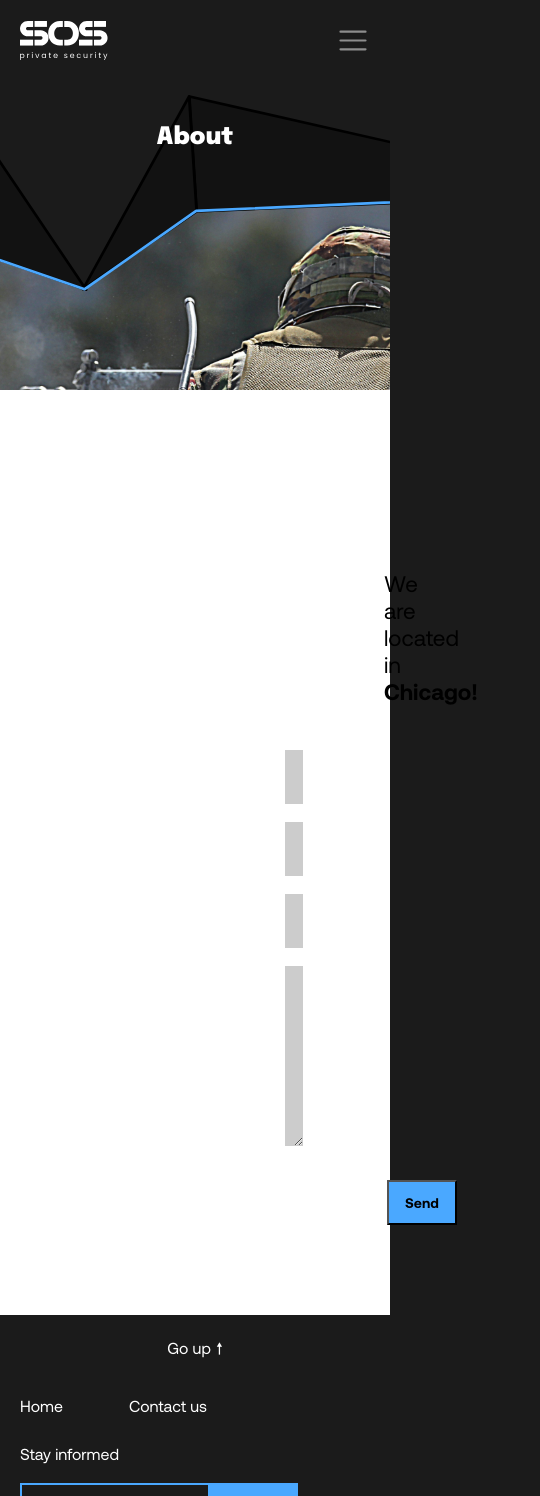
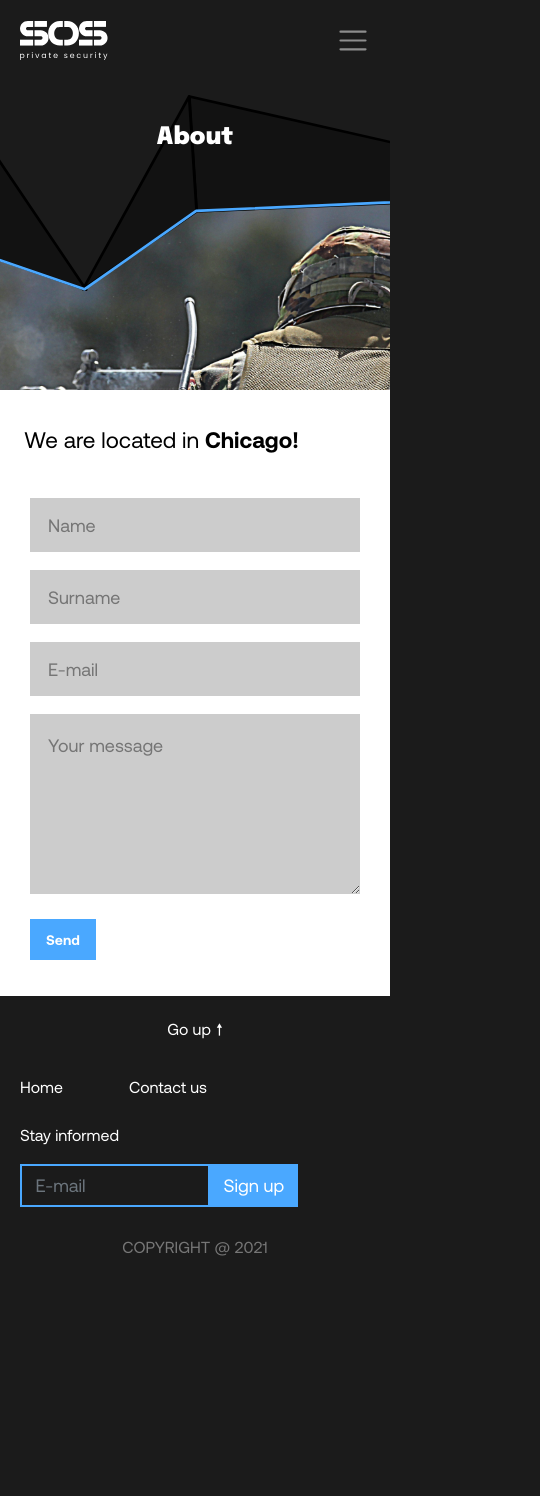
Before and after one commit to ricardopp1992/sos-next, a Next.js app: page /contact-us in a window 390 px wide. Shown: the top 1496 px of the page, 540 px wide, since content can reach past the window. After the commit the page ends 1311 px from the top, so only its background shows below. Built offline with nearby package versions, Linux system fonts and the light colour scheme.

Commit message:
responsive contact section

```diff
--- a/src/assets/styles/globals.scss
+++ b/src/assets/styles/globals.scss
@@ -84,6 +84,20 @@ h1, h2, h3, h4, h5, h6, p {
   border-radius: 1rem;
 }
 
+.blue_btn_contact {
+  padding: 11px 16px;
+  font-size: 14px;
+  font-weight: bold;
+  line-height: 19px;
+  background-color: #4AA8FF;
+  transition: 0.3s;
+}
+
+.blue_btn_contact:hover {
+  text-decoration: none;
+  background-color: #29649b;
+}
+
 ul {
   list-style: none;
 }
@@ -107,6 +121,9 @@ ul {
     font-size: 32px;
   }
   .blue_btn {
+    font-size: 16px;
+  }
+  .blue_btn_contact {
     font-size: 16px;
   }
 }
--- a/src/assets/styles/pages/_contact.module.scss
+++ b/src/assets/styles/pages/_contact.module.scss
@@ -1,12 +1,28 @@
+@import '../controls/theme-media-query.scss';
+
 .content_text {
-  padding-top: 10rem;
-  padding-left: 20.5rem;
-  text-align: left;
+
+    padding-top: 2rem;
+    text-align: left;
+
 
   .title{
     color: black;
     padding-bottom: 2rem;
     font-weight: unset;
+    padding-left: 0.5rem;
+
+    @include desktops-only {
+      padding-left: 5.5rem;
+    }
+
+    @include desktops {
+        padding-left: 6.5rem;
+    }
+
+    @include large-desktops {
+      padding-left: 8rem;
+    }
 
     .bold_text{
       font-weight: bold;
@@ -15,16 +31,24 @@
 }
 
 .input_content{
-  padding: 0 15rem 5rem 15rem;
-  text-align: center;
 
+  display: contents;
+
+  @include desktops {
+    padding: 0 15rem 5rem 15rem;
+    text-align: center;
+  }
 
   .input_style {
     border: unset;
     background-color: rgb(204, 204, 204);
     height: 3rem;
-    width: 80%;
+    width: 100%;
     padding-left: 1rem;
+
+    @include desktops {
+      width: 80%;
+    }
   }
 
 
@@ -33,16 +57,27 @@
     border: unset;
     background-color: rgb(204, 204, 204);
     height: 10rem;
-    width: 80%;
+    width: 100%;
     padding-top: 1rem;
     padding-left: 1rem;
+
+    @include desktops {
+      width: 80%;
+    }
+  }
+
+  .btn{
+    text-align: center;
+    padding-bottom: 2rem;
+
+    @include desktops {
+      padding-left: 8.2rem;
+    }
   }
 
   .btn_submit{
     color: white;
     border: unset;
     text-align: center;
-    padding-top: 1rem;
-    padding-left: 6.5rem;
   }
 }
--- a/src/components/Contact/Contact.jsx
+++ b/src/components/Contact/Contact.jsx
@@ -1,36 +1,49 @@
-import React from 'react'
+import React, { useState} from 'react'
 import { Container, Row, Col } from 'react-bootstrap';
 
 import styles from '../../assets/styles/pages/_contact.module.scss';
 
-const Contact = () =>{
+
+const Contact = () => {
+
+
+
+
   return(
-    <Container fluid className="bg-white">
-      <Row className={styles.content_text}>
-        <Col lg={12} >
+    <div className="bg-white">
+    <Container  >
+      <Row  className={styles.content_text}>
+        <Col sm={6} md={12} lg={12} >
           <h5 className={styles.title} >We are located in <span className={styles.bold_text}>Chicago!</span></h5>
         </Col>
         </Row>
         <Row className={styles.input_content}>
-        <Col lg={12} className="pt-2 pb-2">
-          <input className={styles.input_style} type="text" name="Name" placeholder="Name" />
+
+          <Col sm={12} md={12} lg={12} className="pt-2 pb-2">
+            <label htmlFor="name" />
+            <input className={styles.input_style} type="text" name="Name" placeholder="Name" required/>
           </Col>
-        <Col lg={12} className="pt-2 pb-2">
-          <input className={styles.input_style} type="text" name="Surname" placeholder="Surname"/>
+          <Col sm={12} md={12} lg={12} className="pt-2 pb-2">
+            <label htmlFor="surname" />
+            <input className={styles.input_style} type="text" name="Surname" placeholder="Surname" required/>
           </Col>
-        <Col lg={12} className="pt-2 pb-2">
-          <input className={styles.input_style} type="text" name="Email" placeholder="E-mail"/>
+          <Col sm={12} md={12} lg={12} className="pt-2 pb-2">
+            <label htmlFor="email" />
+            <input className={styles.input_style} type="email" name="Email" placeholder="E-mail" required/>
           </Col>
-        <Col lg={12} className="pt-2 pb-2">
-          <textarea className={styles.input_email}>
-            Your message
+          <Col sm={12} md={12} lg={12} className="pt-2 pb-2">
+            <label htmlFor="message" />
+            <textarea className={styles.input_email} name="message" placeholder="Your message" required>
+
             </textarea>
           </Col>
-        <Col lg={12} className={`${styles.btn_submit} d-flex text-align-center`}>
-          <button type="submit" className="blue_btn">Send</button>
+          <Col sm={12} md={12} lg={12} className={`${styles.btn} d-flex text-align-center pt-2`}>
+            <button type="submit" className={`${styles.btn_submit} blue_btn_contact`}>Send</button>
           </Col>
+
       </Row>
     </Container>
+    </div>
   )
 };
 
--- a/src/pages/api/hello.js
+++ b/src/pages/api/hello.js
@@ -1,5 +1,4 @@
-// Next.js API route support: https://nextjs.org/docs/api-routes/introduction
-
 export default (req, res) => {
-  res.status(200).json({ name: 'John Doe' })
+  console.log(165165)
+  res.status(200).json({name: "jose"})
 }
--- /dev/null
+++ b/src/pages/api/send-message.js
@@ -0,0 +1,6 @@
+// Next.js API route support: https://nextjs.org/docs/api-routes/introduction
+
+export default (req, res) => {
+  const { name, surname, email, message } = JSON.parse(req.body);
+  res.status(200).json(body)
+}
```
Lines whose indentation alone changed are shown as unchanged.
